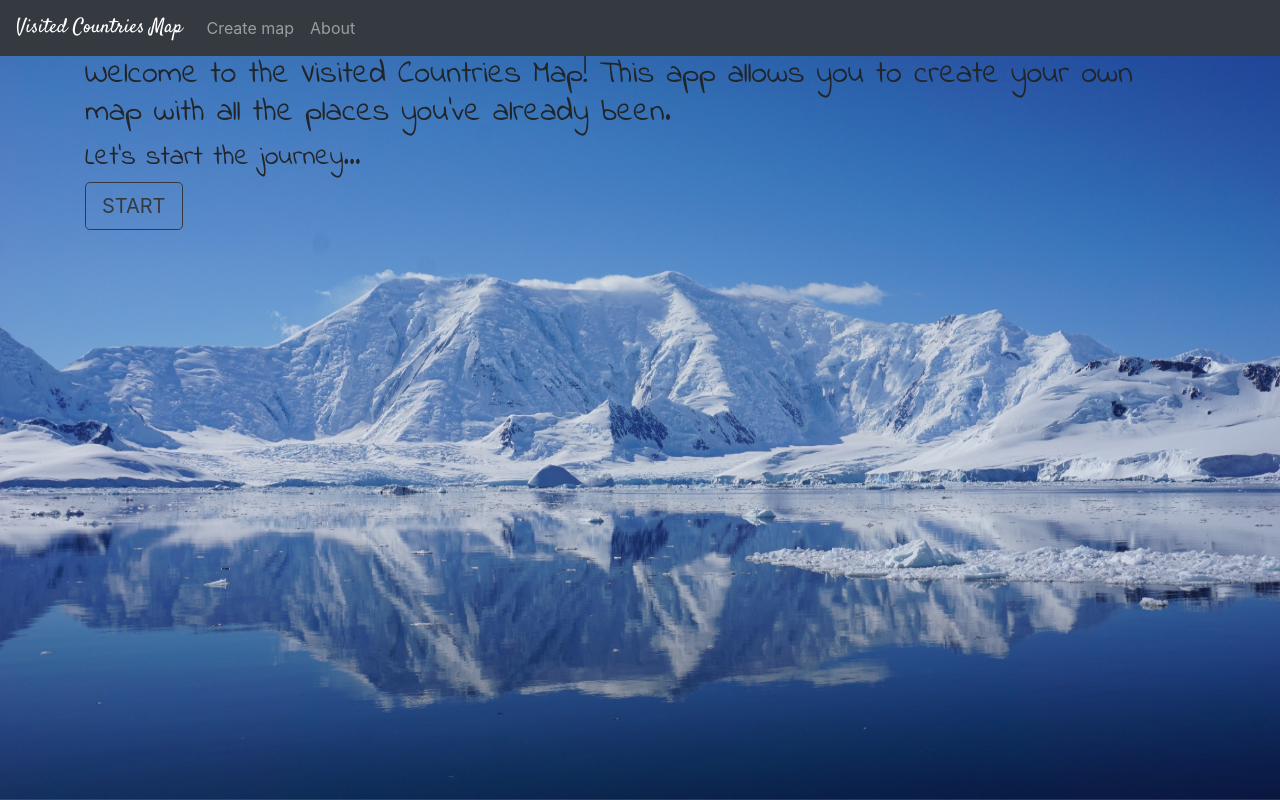
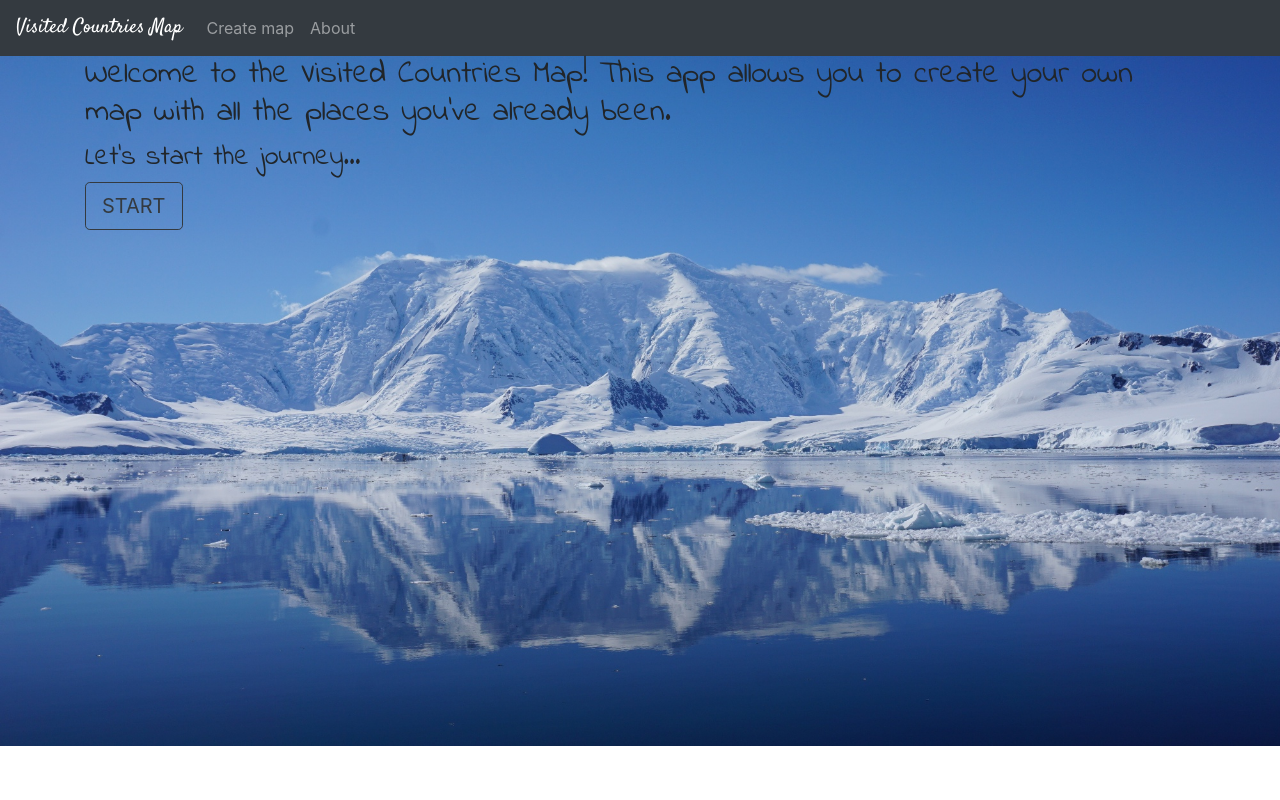
Before and after one commit to malgorzata-kozera/-visited-countries-map, a Django app: page / in a window 1280 px wide. Run offline with Django 3.2, Linux system fonts and the light colour scheme; some libraries are stand-ins or nearby versions.

Commit message:
changed template home

```diff
--- a/my_map/templates/my_map/home.html
+++ b/my_map/templates/my_map/home.html
@@ -3,23 +3,7 @@
 {% load static%}
 
 {% block content %}
-<style>
-.html-mobile-background {
-    position: fixed;
-    z-index: -1;
-    top: 0;
-    left: 0;
-    width: 100%;
-    height: 100%;
-    background: url("{% static 'my_map/images/photo2.jpg'%}") no-repeat;
- center center fixed;
--webkit-background-size: cover;
--moz-background-size: cover;
--o-background-size: cover;
-background-size: cover;
- background-size: 100% 100%
-}
-</style>
+
 
 <body style="background-repeat: no-repeat; background-size:cover;" background="{% static 'my_map/images/photo2.jpg'%}">
 
```
